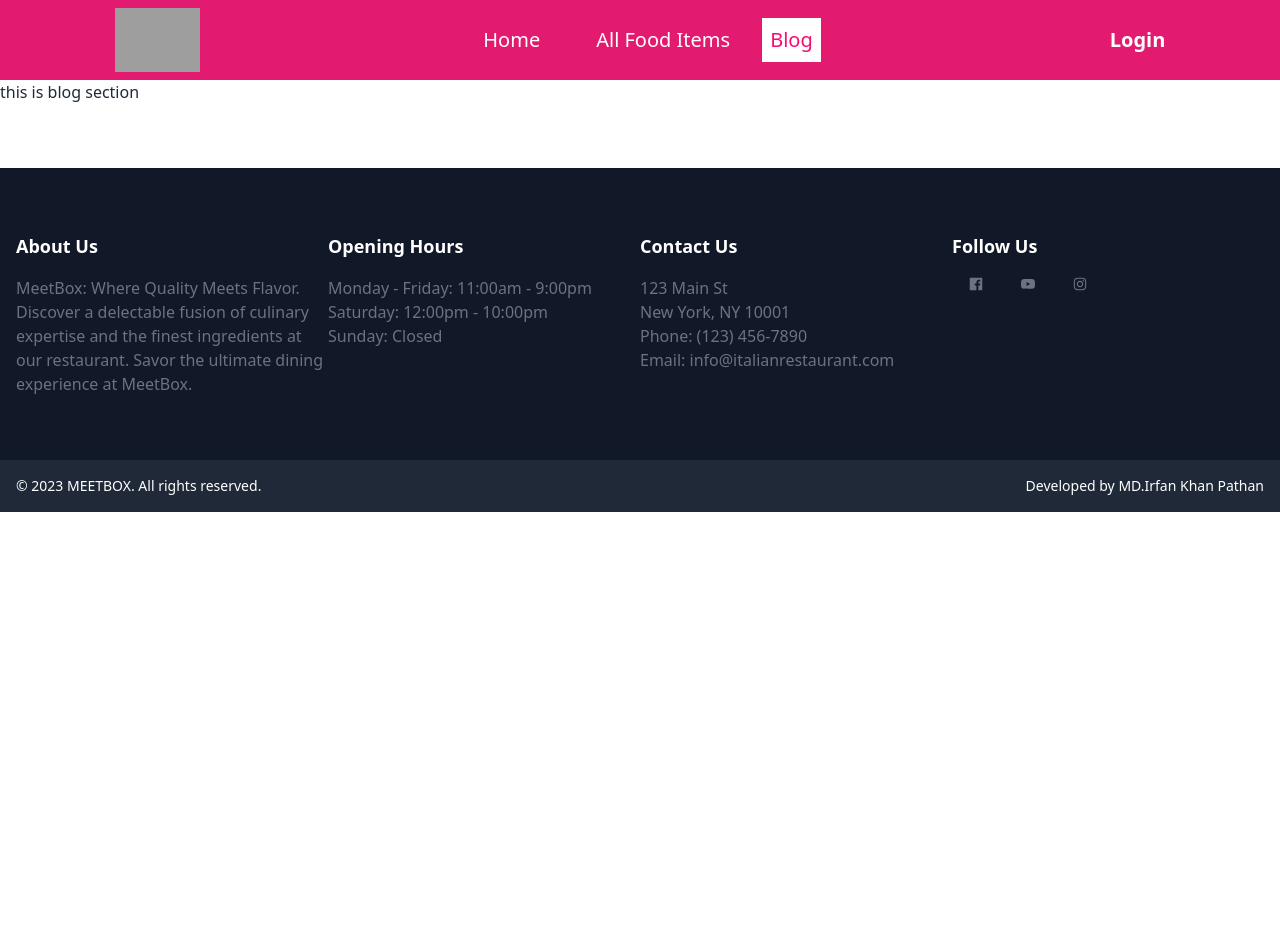
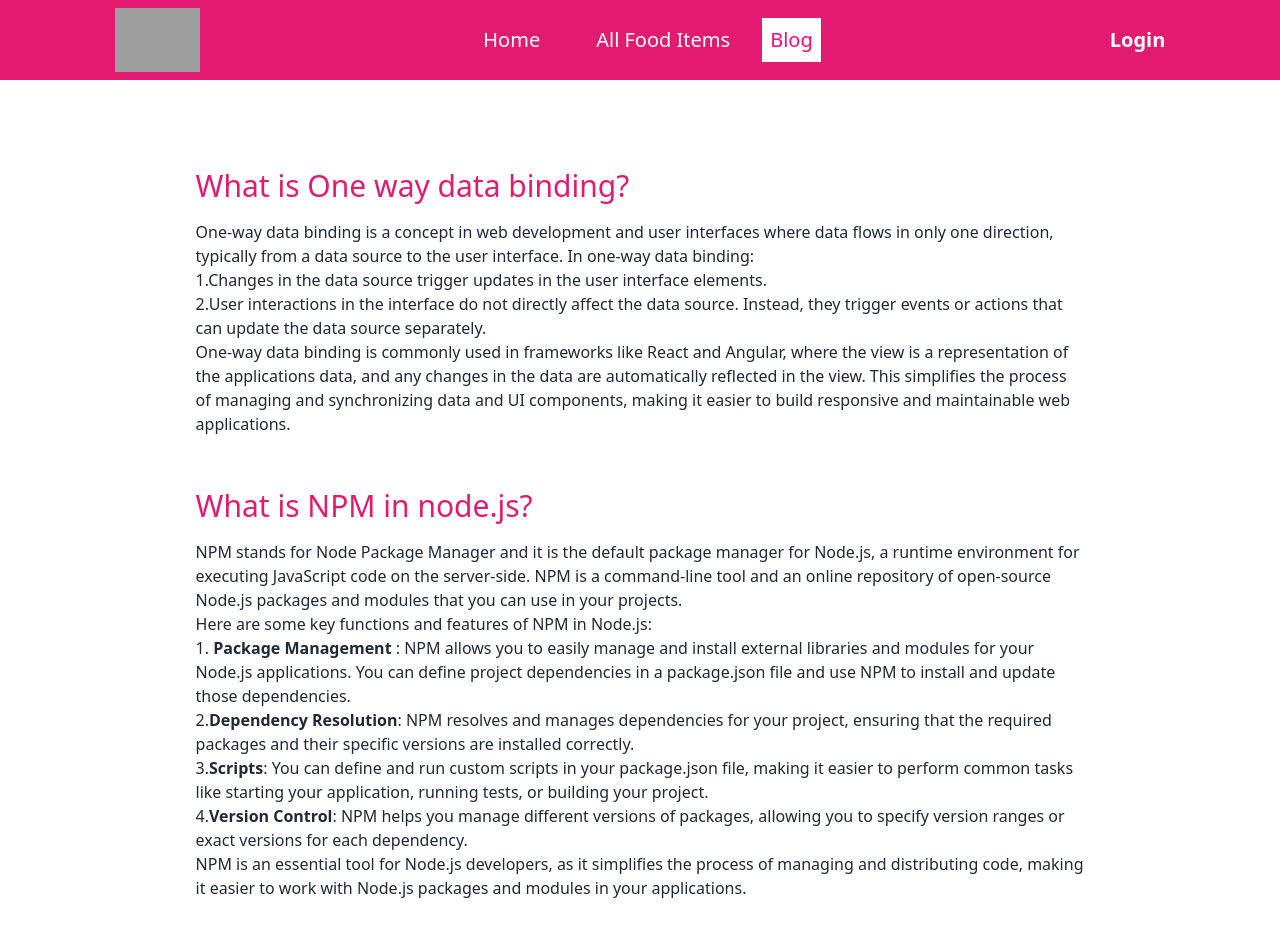
Before and after one commit to Irfankhan20/restaurant-food-management-client-site, a React (Vite) app: page /blog in a window 1280 px wide. Shown: the top 943 px of the page. Before the commit the page ends 800 px from the top, so only its background shows below. Built offline with nearby package versions, Linux system fonts and the light colour scheme; grey boxes are pictures that could not be loaded.

Commit message:
download app section add in home page

```diff
--- a/src/Blog/Blog.jsx
+++ b/src/Blog/Blog.jsx
@@ -2,8 +2,75 @@
 
 const Blog = () => {
     return (
-        <div>
-            <h2>this is blog section</h2>
+        <div className='md:w-10/12 mx-auto md:my-16'>
+            <div>
+
+                <div>
+                    <div className='md:w-10/12 mx-auto md:my-16'>
+                        {/* QNA 1 */}
+                        <div className='md:py-6'>
+                            <h1 className='text-[#E21B70] text-3xl'>What is One way data binding?</h1>
+                            <p className='md:py-4'>One-way data binding is a concept in web development and user interfaces where data flows in only one direction, typically from a data source to the user interface. In one-way data binding: <br />
+
+                                1.Changes in the data source trigger updates in the user interface elements. <br />
+                                2.User interactions in the interface do not directly affect the data source. Instead, they trigger events or actions that can update the data source separately. <br />
+                                One-way data binding is commonly used in frameworks like React and Angular, where the view is a representation of the applications data, and any changes in the data are automatically reflected in the view. This simplifies the process of managing and synchronizing data and UI components, making it easier to build responsive and maintainable web applications.</p>
+                        </div>
+                        {/* QNA 2 */}
+                        <div className='md:py-3'>
+                            <h1 className='text-[#E21B70] text-3xl'>
+                                What is NPM in node.js?</h1>
+                            <p className='md:py-4'>NPM stands for Node Package Manager and it is the default package manager for Node.js, a runtime environment for executing JavaScript code on the server-side. NPM is a command-line tool and an online repository of open-source Node.js packages and modules that you can use in your projects. <br />
+
+                                Here are some key functions and features of NPM in Node.js: <br />
+
+                                1. <span className="font-semibold">Package Management</span> : NPM allows you to easily manage and install external libraries and modules for your Node.js applications. You can define project dependencies in a package.json file and use NPM to install and update those dependencies. <br />
+
+                                2.<span className="font-semibold">Dependency Resolution</span>: NPM resolves and manages dependencies for your project, ensuring that the required packages and their specific versions are installed correctly. <br />
+
+                                3.<span className="font-semibold">Scripts</span>: You can define and run custom scripts in your package.json file, making it easier to perform common tasks like starting your application, running tests, or building your project. <br />
+                                4.<span className="font-semibold">Version Control</span>: NPM helps you manage different versions of packages, allowing you to specify version ranges or exact versions for each dependency. <br />
+                                NPM is an essential tool for Node.js developers, as it simplifies the process of managing and distributing code, making it easier to work with Node.js packages and modules in your applications.
+                            </p>
+                        </div>
+                        {/* QNA 3 */}
+                        <div className='md:py-3'>
+                            <h1 className='text-[#E21B70] text-3xl'>User
+                                Different between Mongodb database vs mySQL database.</h1>
+                            <p className='md:py-4'>
+                                MongoDB and MySQL are both popular database management systems, but they have significant differences in their data models, use cases, and features. Here is a comparison of MongoDB and MySQL: <br /> <br />
+
+                                1.<span className="font-semibold">Data Model:</span> <br />
+
+                                <span className="font-semibold">MongoDB:</span> MongoDB is a NoSQL database that uses a document-based data model. It stores data in JSON-like documents, making it suitable for semi-structured and unstructured data. MongoDB is schema-less, which means that each document in a collection can have a different structure. <br />
+                                <span className="font-semibold">MySQL:</span> MySQL is a relational database management system that uses a tabular data model with structured schemas. It is well-suited for structured data with predefined schemas. <br />
+                                2.<span className="font-semibold">Query Language:</span> <br />
+
+                                <span className="font-semibold">MongoDB:</span> MongoDB uses a query language similar to JavaScript and provides a flexible way to query and manipulate documents. It uses the BSON (Binary JSON) format for data storage. <br />
+                                <span className="font-semibold">MySQL:</span> MySQL uses SQL (Structured Query Language), a standardized language for querying relational databases. <br />
+                                3.<span className="font-semibold">Scalability:</span> <br />
+
+                                <span className="font-semibold">MongoDB:</span> MongoDB is designed for horizontal scalability and can easily scale out to handle large volumes of data and high read and write loads. It supports sharding and replication for distribution and fault tolerance. <br />
+                                <span className="font-semibold">MySQL:</span> MySQL traditionally relies more on vertical scaling, where you upgrade hardware resources on a single server. It also supports replication and clustering for high availability but may require more effort to scale horizontally. <br />
+                                4.<span className="font-semibold">chema Flexibility:</span> <br />
+
+                                <span className="font-semibold">MongoDB:</span> MongoDB is schema-less, allowing you to change the structure of documents on the fly. This flexibility can be advantageous for evolving data requirements. <br />
+                                <span className="font-semibold">MySQL:</span> MySQL enforces strict schema rules, requiring predefined table structures and data types. <br />
+                                5.<span className="font-semibold">Use Cases:</span> <br />
+
+                                <span className="font-semibold">MongoDB:</span> MongoDB is well-suited for use cases where flexibility and scalability are essential, such as content management systems, real-time analytics, Internet of Things (IoT) applications, and applications with rapidly changing requirements. <br />
+                                <span className="font-semibold">MySQL:</span> MySQL is commonly used for applications that require ACID (Atomicity, Consistency, Isolation, Durability) compliance and where data relationships are well-defined, like e-commerce platforms, financial systems, and traditional web applications. <br /> <br />
+
+                                The choice between MongoDB and MySQL depends on your specific project requirements. If you need a highly flexible, scalable, and schema-less database for modern applications, MongoDB may be a better fit. If you have structured data and require strong transactional support, MySQL could be more suitable. It is also common to use both databases within a single application, where each database serves its strengths for different aspects of the system.</p>
+                        </div>
+
+                    </div>
+
+                </div>
+            </div>
+
+
+
         </div>
     );
 };
--- a/src/Register/Register.jsx
+++ b/src/Register/Register.jsx
@@ -2,6 +2,16 @@ import { Link } from "react-router-dom";
 
 
 const Register = () => {
+    const handleRegister = e =>{
+        e.preventDefault();
+        const form = e.target;
+        const name = form.name.value;
+        const photo = form.photo.value;
+        const email = form.email.value;
+        const password = form.password.value;
+        const registerValue = {name,photo,email,password};
+        console.log(registerValue);
+    }
     return (
         <div>
 
@@ -10,34 +20,40 @@ const Register = () => {
                     <div className="md:w-1/2 w-full ">
                         <div className="card flex-shrink-0 w-full">
                         <h2 className="text-center  text-3xl font-bold">Register Now</h2>
-                            <form className="card-body">
+                            <form onSubmit={handleRegister} className="card-body">
+                                {/* name box */}
                                 <div className="form-control">
                                     <label className="label">
                                         <span className="label-text text-lg">Name</span>
                                     </label>
                                     <input type="text" name='name' placeholder="Your Name" className="input input-bordered shadow-xl" />
                                 </div>
+                                {/* photo box */}
                                 <div className="form-control">
                                     <label className="label">
                                         <span className="label-text text-lg">photo Url</span>
                                     </label>
-                                    <input type="text" name='photoURL' placeholder="Your Photo" className="input input-bordered shadow-xl" />
+                                    <input type="text" name='photo' placeholder="Your Photo" className="input input-bordered shadow-xl" />
                                 </div>
+                                {/* email box */}
                                 <div className="form-control">
                                     <label className="label">
                                         <span className="label-text text-lg">Email</span>
                                     </label>
                                     <input type="email" name='email' placeholder="Your Email" className="input input-bordered shadow-xl" required />
                                 </div>
+                                {/* password box */}
                                 <div className="form-control">
                                     <label className="label">
                                         <span className="label-text text-lg">Password</span>
                                     </label>
                                     <input type="password" name='password' placeholder="Password" className="input input-bordered shadow-xl" required />
                                 </div>
+                                {/* register btn  */}
                                 <div className="mt-6 form-control">
                                 <button className=" bg-[#fc3d90] hover:bg-[#E21B70] px-10 hover:text-white text-white font-bold text-lg py-2 rounded-lg shadow-2xl duration-300">Register</button>
                                 </div>
+                                {/* login toggle */}
                                 <div className='text-center  mt-6'>
 
                                     <div>
```
